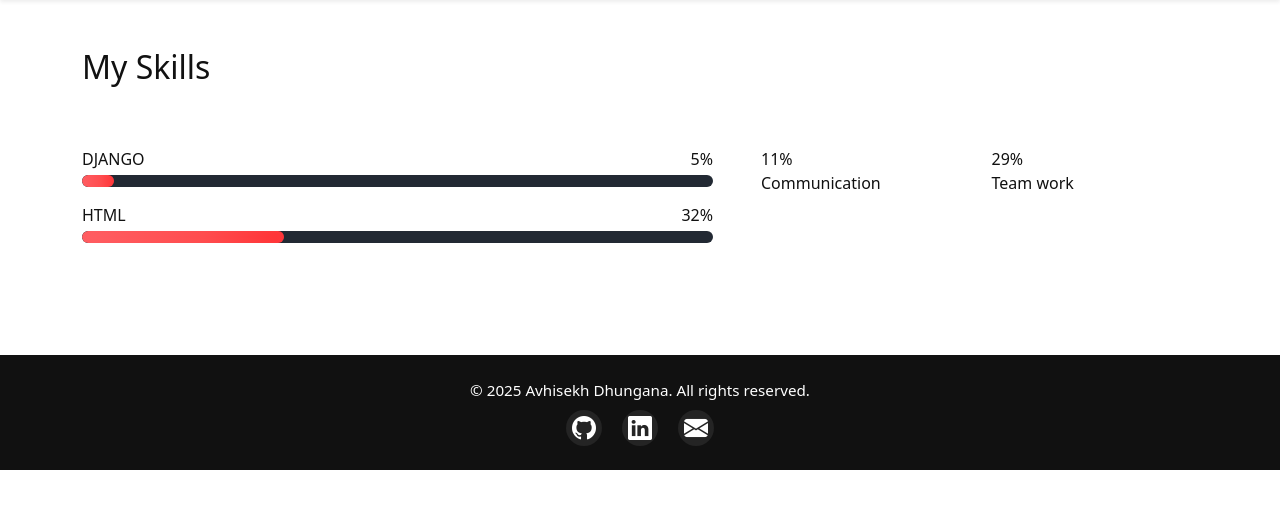
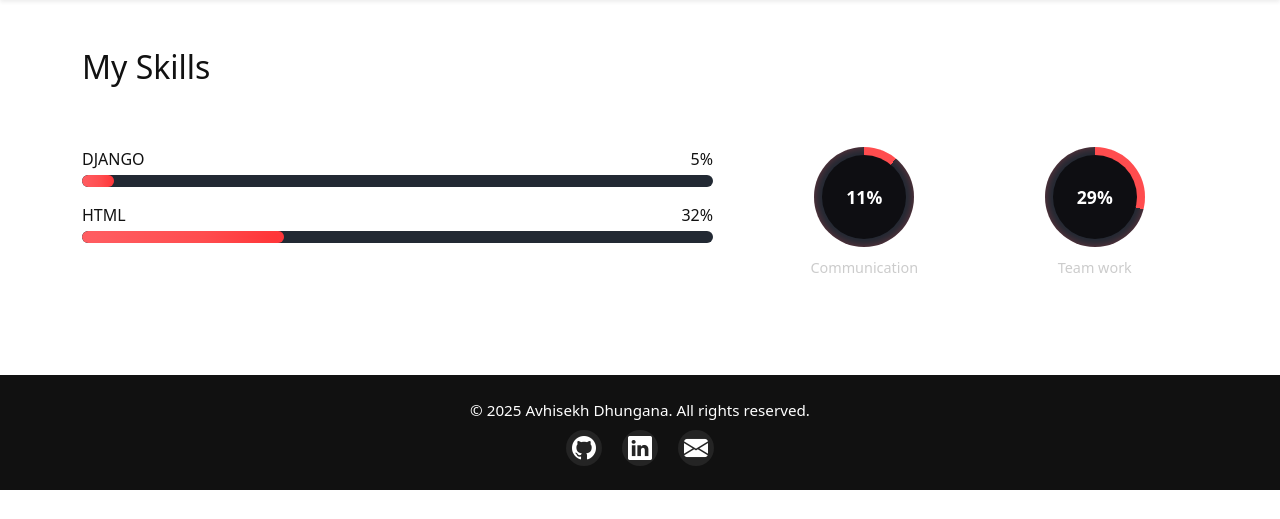
Before and after one commit to avhisekh18/portfolio-django, a Django app: page /skills/ in a window 1280 px wide. Shown: the part 96-615 px from the top of the page. Run offline with Django 5.2, Linux system fonts and the light colour scheme; data comes from the database, SQL or seed files in the repository.

Commit message:
Adding professional skill section

```diff
--- a/portfolio/resume/static/css/style.css
+++ b/portfolio/resume/static/css/style.css
@@ -258,6 +258,49 @@ section.skills-section .skill-fill {
     transition: width .8s ease;
 }
 
+/* ==== PROFESSIONAL SKILLS (RADIAL CIRCLES) ==== */
+.radial-card {
+    text-align: center;
+    color: #fff;
+}
+
+.radial {
+    --size: 100px;
+    --stroke: 8px;
+    width: var(--size);
+    height: var(--size);
+    border-radius: 50%;
+    background: conic-gradient(#ff4d4f calc(var(--val) * 1%), #222933 0%);
+    display: flex;
+    align-items: center;
+    justify-content: center;
+    margin: 0 auto 10px;
+    position: relative;
+    box-shadow: 0 0 10px rgba(255, 77, 79, .35) inset;
+    transition: background 0.6s ease;
+}
+
+.radial::before {
+    content: '';
+    position: absolute;
+    width: calc(var(--size) - 2 * var(--stroke));
+    height: calc(var(--size) - 2 * var(--stroke));
+    border-radius: 50%;
+    background: #0e0e12;
+}
+
+.radial-num {
+    position: relative;
+    font-weight: 600;
+    font-size: 1.1rem;
+    color: #fff;
+}
+
+.radial-label {
+    font-size: 0.9rem;
+    color: #ccc;
+}
+
 
 
 /* ========== Projects ========== */
```
